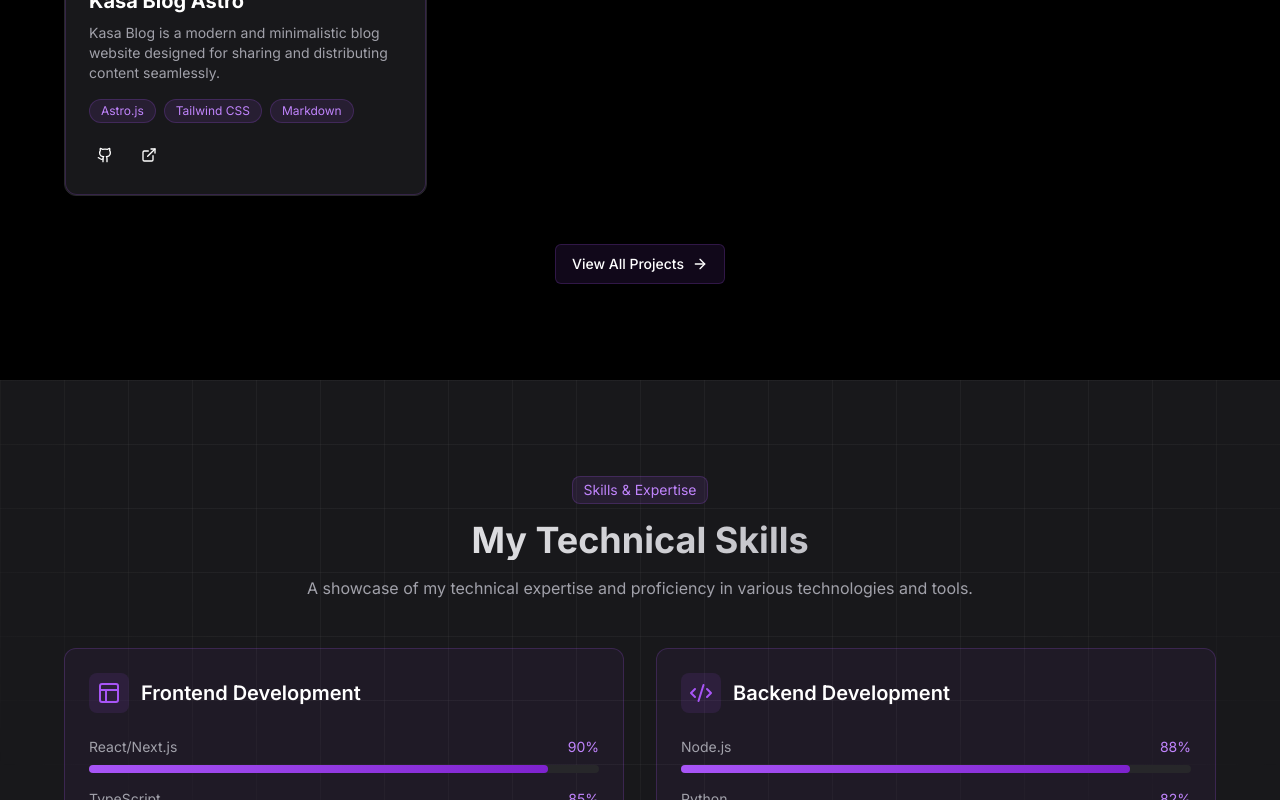
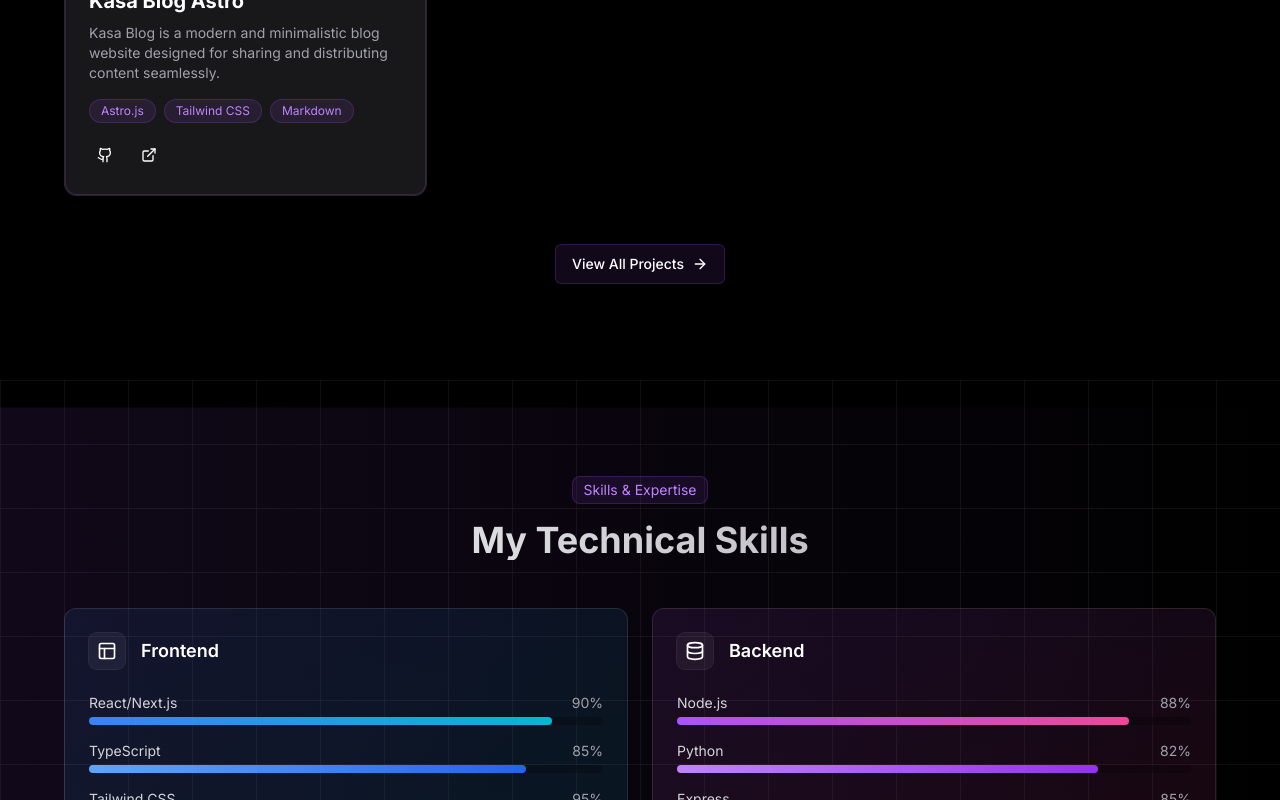
Before and after one commit to tirsasaki/Tirs, a Next.js app: page / in a window 1280 px wide. Shown: the part 2000-2800 px from the top of the page. Built offline with nearby package versions, Linux system fonts and the light colour scheme.

Commit message:
refactor: enhance Skills component with animations and improved structure

```diff
--- a/components/skills.tsx
+++ b/components/skills.tsx
@@ -1,58 +1,90 @@
 "use client"
 
-import { motion } from "framer-motion"
-import { Code2, Layout, Database, GitBranch, Terminal, Crop, Cloud, Brain } from "lucide-react"
+import { motion, useScroll, useTransform } from "framer-motion"
+import { Code2, Layout, Database, GitBranch, Cpu, Globe, Shield, Cloud } from "lucide-react"
+import { useRef } from 'react'
+
+interface Skill {
+  name: string
+  level: number
+  color: string
+}
 
 interface SkillCategory {
   title: string
   icon: React.ComponentType<{ className?: string }>
-  skills: { name: string; level: number }[]
+  skills: Skill[]
+  bgColor: string
 }
 
 export function Skills() {
+  const containerRef = useRef<HTMLDivElement>(null)
+  const { scrollYProgress } = useScroll({
+    target: containerRef,
+    offset: ["start end", "end start"]
+  })
+
+  const y = useTransform(scrollYProgress, [0, 1], [100, -100])
+
   const categories: SkillCategory[] = [
     {
-      title: "Frontend Development",
+      title: "Frontend",
       icon: Layout,
+      bgColor: "from-blue-500/10 to-cyan-500/10",
       skills: [
-        { name: "React/Next.js", level: 90 },
-        { name: "TypeScript", level: 85 },
-        { name: "Tailwind CSS", level: 95 },
+        { name: "React/Next.js", level: 90, color: "from-blue-500 to-cyan-500" },
+        { name: "TypeScript", level: 85, color: "from-blue-400 to-blue-600" },
+        { name: "Tailwind CSS", level: 95, color: "from-cyan-400 to-cyan-600" }
       ]
     },
     {
-      title: "Backend Development",
-      icon: Code2,
+      title: "Backend",
+      icon: Database,
+      bgColor: "from-purple-500/10 to-pink-500/10",
       skills: [
-        { name: "Node.js", level: 88 },
-        { name: "Python", level: 82 },
-        { name: "Express", level: 85 },
+        { name: "Node.js", level: 88, color: "from-purple-500 to-pink-500" },
+        { name: "Python", level: 82, color: "from-purple-400 to-purple-600" },
+        { name: "Express", level: 85, color: "from-pink-400 to-pink-600" }
       ]
     },
     {
-      title: "Database",
-      icon: Database,
+      title: "DevOps",
+      icon: GitBranch,
+      bgColor: "from-orange-500/10 to-red-500/10",
       skills: [
-        { name: "PostgreSQL", level: 85 },
-        { name: "MongoDB", level: 80 },
-        { name: "Redis", level: 75 },
+        { name: "Docker", level: 80, color: "from-orange-500 to-red-500" },
+        { name: "AWS", level: 75, color: "from-orange-400 to-orange-600" },
+        { name: "CI/CD", level: 85, color: "from-red-400 to-red-600" }
       ]
     },
     {
-      title: "DevOps & Tools",
-      icon: GitBranch,
+      title: "Others",
+      icon: Cpu,
+      bgColor: "from-green-500/10 to-emerald-500/10",
       skills: [
-        { name: "Git", level: 90 },
-        { name: "Docker", level: 80 },
-        { name: "AWS", level: 75 },
+        { name: "Git", level: 90, color: "from-green-500 to-emerald-500" },
+        { name: "APIs", level: 88, color: "from-green-400 to-green-600" },
+        { name: "Testing", level: 82, color: "from-emerald-400 to-emerald-600" }
       ]
     }
   ]
 
+  const tools = [
+    { name: "VS Code", icon: Code2, color: "hover:text-blue-500" },
+    { name: "GitHub", icon: Globe, color: "hover:text-purple-500" },
+    { name: "Vercel", icon: Cloud, color: "hover:text-gray-500" },
+    { name: "Firebase", icon: Shield, color: "hover:text-yellow-500" }
+  ]
+
   return (
-    <section id="skills" className="relative bg-zinc-900 py-24 overflow-hidden">
-      {/* Background decoration */}
-      <div className="absolute inset-0 bg-[linear-gradient(to_right,#4f4f4f2e_1px,transparent_1px),linear-gradient(to_bottom,#4f4f4f2e_1px,transparent_1px)] bg-[size:4rem_4rem] [mask-image:radial-gradient(ellipse_60%_50%_at_50%_0%,#000_70%,transparent_110%)]" />
+    <section id="skills" className="relative bg-black py-24 overflow-hidden" ref={containerRef}>
+      {/* Animated background */}
+      <div className="absolute inset-0 bg-[linear-gradient(to_right,#4f4f4f2e_1px,transparent_1px),linear-gradient(to_bottom,#4f4f4f2e_1px,transparent_1px)] bg-[size:4rem_4rem]">
+        <motion.div
+          className="absolute inset-0 bg-gradient-to-r from-purple-500/10 to-transparent"
+          style={{ y }}
+        />
+      </div>
 
       <div className="container relative z-10 px-4 md:px-6">
         <div className="mx-auto max-w-6xl">
@@ -63,51 +95,52 @@ export function Skills() {
             viewport={{ once: true }}
             transition={{ duration: 0.8 }}
           >
-            <div className="inline-block rounded-lg bg-purple-500/10 px-3 py-1 text-sm text-purple-400 ring-1 ring-inset ring-purple-500/20 mb-4">
+            <motion.div
+              initial={{ scale: 0 }}
+              whileInView={{ scale: 1 }}
+              viewport={{ once: true }}
+              transition={{ type: "spring", stiffness: 200, delay: 0.2 }}
+              className="inline-block rounded-lg bg-purple-500/10 px-3 py-1 text-sm text-purple-400 ring-1 ring-inset ring-purple-500/20 mb-4"
+            >
               Skills & Expertise
-            </div>
+            </motion.div>
             <h2 className="mb-4 text-3xl font-bold md:text-4xl bg-gradient-to-r from-white to-zinc-400 bg-clip-text text-transparent">
               My Technical Skills
             </h2>
-            <p className="text-zinc-400 max-w-2xl mx-auto">
-              A showcase of my technical expertise and proficiency in various technologies and tools.
-            </p>
           </motion.div>
 
-          <div className="grid gap-8 md:grid-cols-2">
-            {categories.map((category, index) => (
+          <div className="grid gap-6 md:grid-cols-2">
+            {categories.map((category, categoryIndex) => (
               <motion.div
-                key={index}
-                className="relative rounded-xl border border-purple-500/20 bg-purple-500/5 p-6"
+                key={categoryIndex}
+                className={`relative overflow-hidden rounded-xl border border-white/10 bg-gradient-to-br ${category.bgColor} p-6`}
                 initial={{ opacity: 0, y: 20 }}
                 whileInView={{ opacity: 1, y: 0 }}
                 viewport={{ once: true }}
-                transition={{ duration: 0.5, delay: index * 0.1 }}
+                transition={{ delay: categoryIndex * 0.1 }}
               >
-                <div className="mb-6 flex items-center gap-3">
-                  <div className="rounded-lg bg-purple-500/10 p-2">
-                    <category.icon className="h-6 w-6 text-purple-500" />
+                <div className="mb-6 flex items-center gap-4">
+                  <div className="rounded-lg bg-white/5 p-2 ring-1 ring-white/10">
+                    <category.icon className="h-5 w-5 text-white" />
                   </div>
-                  <h3 className="text-xl font-semibold text-white">{category.title}</h3>
+                  <h3 className="text-lg font-semibold text-white">{category.title}</h3>
                 </div>
-
                 <div className="space-y-4">
                   {category.skills.map((skill, skillIndex) => (
                     <motion.div
                       key={skillIndex}
-                      className="space-y-2"
-                      initial={{ opacity: 0, x: -20 }}
+                      initial={{ opacity: 0, x: -10 }}
                       whileInView={{ opacity: 1, x: 0 }}
                       viewport={{ once: true }}
-                      transition={{ duration: 0.5, delay: (index * 0.1) + (skillIndex * 0.1) }}
+                      transition={{ delay: (categoryIndex * 0.1) + (skillIndex * 0.1) }}
                     >
-                      <div className="flex justify-between">
-                        <span className="text-sm text-zinc-400">{skill.name}</span>
-                        <span className="text-sm text-purple-400">{skill.level}%</span>
+                      <div className="flex justify-between text-sm mb-1">
+                        <span className="text-zinc-300">{skill.name}</span>
+                        <span className="text-zinc-400">{skill.level}%</span>
                       </div>
-                      <div className="h-2 rounded-full bg-zinc-800">
+                      <div className="h-2 rounded-full bg-black/20 backdrop-blur-sm">
                         <motion.div
-                          className="h-full rounded-full bg-gradient-to-r from-purple-500 to-purple-700"
+                          className={`h-full rounded-full bg-gradient-to-r ${skill.color}`}
                           initial={{ width: 0 }}
                           whileInView={{ width: `${skill.level}%` }}
                           viewport={{ once: true }}
@@ -121,30 +154,27 @@ export function Skills() {
             ))}
           </div>
 
-          {/* Tools & Technologies */}
+          {/* Tools Section */}
           <motion.div
-            className="mt-16"
-            initial={{ opacity: 0 }}
-            whileInView={{ opacity: 1 }}
+            className="mt-12 text-center"
+            initial={{ opacity: 0, y: 20 }}
+            whileInView={{ opacity: 1, y: 0 }}
             viewport={{ once: true }}
             transition={{ duration: 0.8 }}
           >
-            <h3 className="text-center text-xl font-semibold mb-8">Tools & Technologies</h3>
-            <div className="flex flex-wrap justify-center gap-4">
-              {[
-                "VSCode", "Git", "GitHub", "Docker", "AWS", "Vercel",
-                "Figma", "Photoshop", "Jest", "Cypress"
-              ].map((tool, index) => (
+            <h3 className="text-xl font-semibold mb-6 text-white">Tools I Use</h3>
+            <div className="flex flex-wrap justify-center gap-6">
+              {tools.map((tool, index) => (
                 <motion.div
                   key={index}
-                  className="rounded-full border border-purple-500/20 bg-purple-500/5 px-4 py-2"
-                  whileHover={{ scale: 1.05 }}
-                  initial={{ opacity: 0, y: 20 }}
+                  className={`flex flex-col items-center gap-2 text-zinc-400 transition-colors ${tool.color}`}
+                  initial={{ opacity: 0, y: 10 }}
                   whileInView={{ opacity: 1, y: 0 }}
                   viewport={{ once: true }}
-                  transition={{ duration: 0.5, delay: index * 0.1 }}
+                  transition={{ delay: index * 0.1 }}
                 >
-                  <span className="text-sm text-zinc-400">{tool}</span>
+                  <tool.icon className="h-6 w-6" />
+                  <span className="text-sm">{tool.name}</span>
                 </motion.div>
               ))}
             </div>
```
Also changed, not shown: public/grid.svg.
